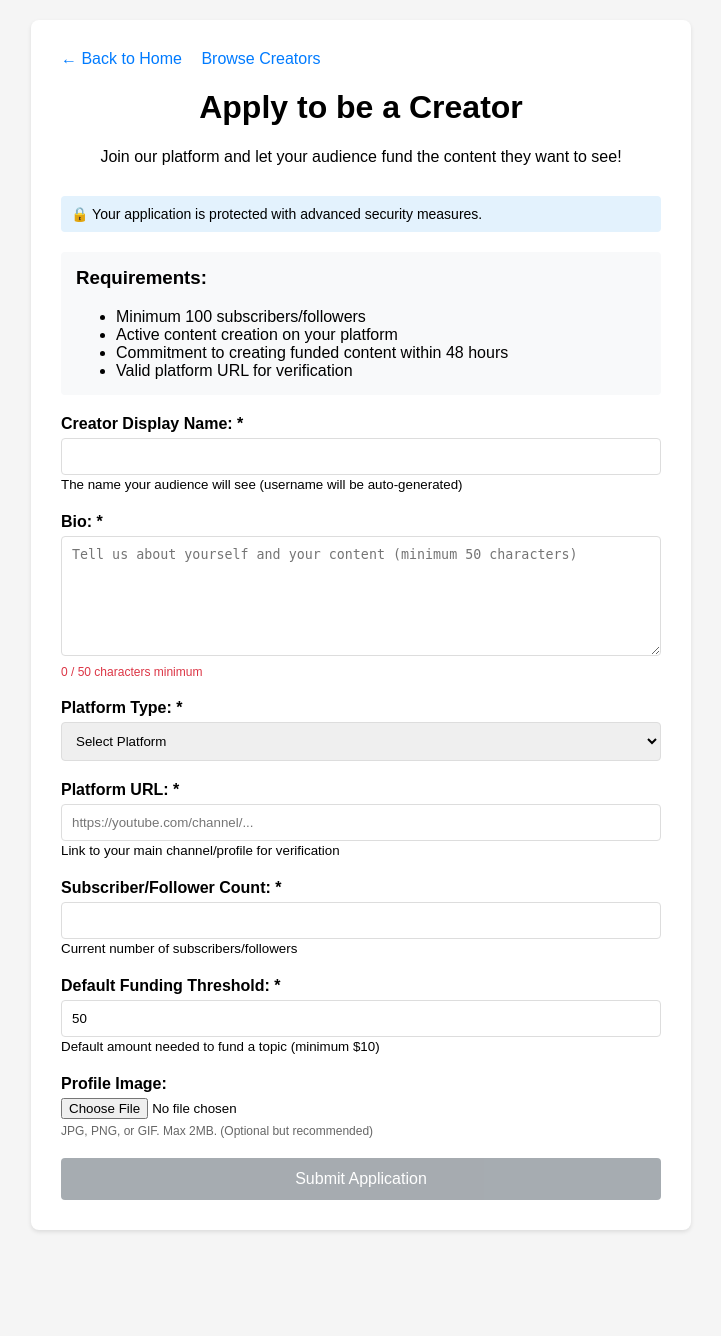
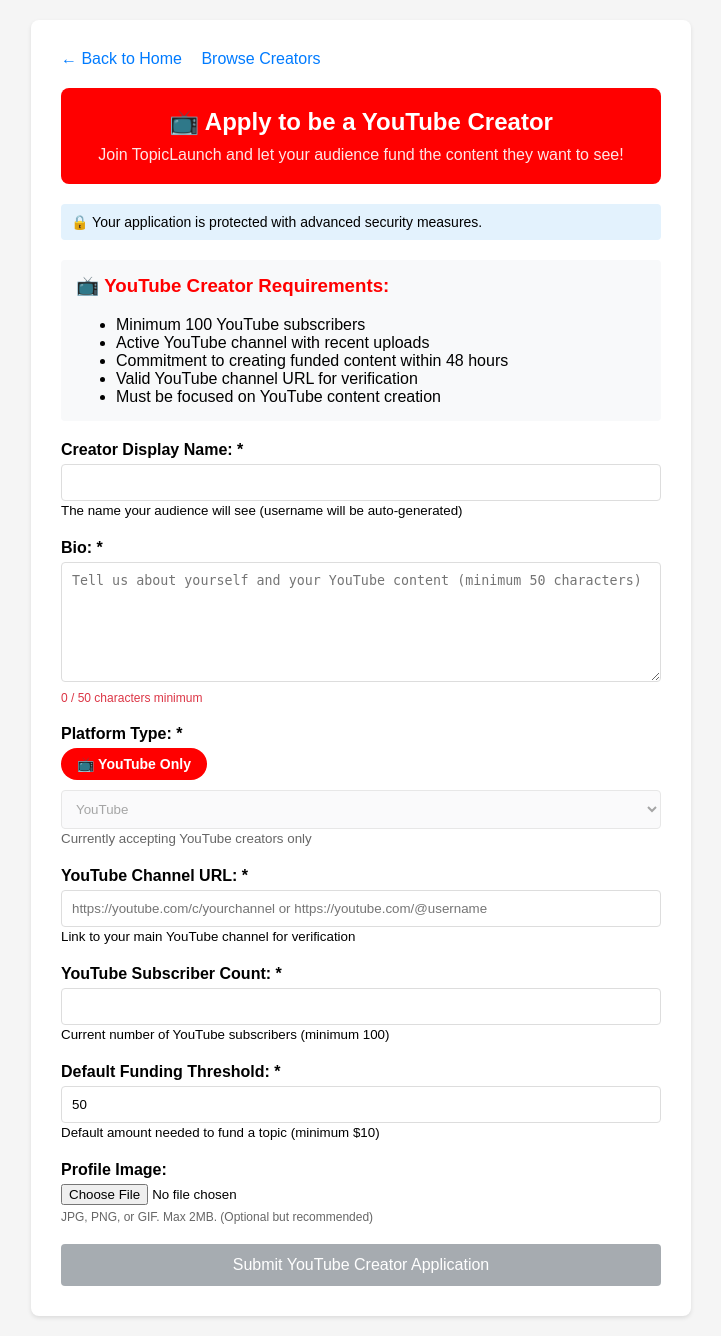
Before and after one commit to jaylenmareko/topic-funding, a PHP site: page /creators/apply.php in a window 1280 px wide. Shown: the whole page, without its empty margins (279-1000 px from the left). Before the commit the page ends 1232 px from the top, so only its background shows below. Run offline with PHP 8.4, Linux system fonts and the light colour scheme; the visitor is signed in with stand-in values (Sample User, id 1); data that the repository does not hold is empty.

Commit message:
Update apply.php

```diff
--- a/creators/apply.php
+++ b/creators/apply.php
@@ -1,5 +1,5 @@
 <?php
-// creators/apply.php - Fixed creator application form with security
+// creators/apply.php - Fixed creator application form with YouTube only
 session_start();
 require_once '../config/database.php';
 require_once '../config/csrf.php';
@@ -31,7 +31,7 @@ if ($_POST && !$existing_application) {
     // Sanitize inputs
     $display_name = InputSanitizer::sanitizeString($_POST['display_name']);
     $bio = InputSanitizer::sanitizeString($_POST['bio']);
-    $platform_type = InputSanitizer::sanitizeString($_POST['platform_type']);
+    $platform_type = 'youtube'; // Force YouTube only
     $platform_url = InputSanitizer::sanitizeUrl($_POST['platform_url']);
     $subscriber_count = InputSanitizer::sanitizeInt($_POST['subscriber_count']);
     $default_funding_threshold = InputSanitizer::sanitizeFloat($_POST['default_funding_threshold']);
@@ -67,18 +67,16 @@ if ($_POST && !$existing_application) {
         $errors[] = "Bio must be at least 50 characters";
     }
 
-    if (empty($platform_type)) {
-        $errors[] = "Platform type is required";
-    }
-
     if (empty($platform_url)) {
-        $errors[] = "Platform URL is required";
+        $errors[] = "YouTube channel URL is required";
     } elseif (!filter_var($platform_url, FILTER_VALIDATE_URL)) {
-        $errors[] = "Please enter a valid URL";
+        $errors[] = "Please enter a valid YouTube channel URL";
+    } elseif (strpos($platform_url, 'youtube.com') === false && strpos($platform_url, 'youtu.be') === false) {
+        $errors[] = "Please enter a valid YouTube channel URL";
     }
 
     if ($subscriber_count < 100) {
-        $errors[] = "Minimum 100 subscribers required";
+        $errors[] = "Minimum 100 YouTube subscribers required";
     }
 
     if ($default_funding_threshold < 10) {
@@ -157,7 +155,7 @@ if ($_POST && !$existing_application) {
             $db->bind(':user_id', $_SESSION['user_id']);
 
             if ($db->execute()) {
-                $success = "Creator application submitted successfully! We'll review it and get back to you. Your creator username will be: " . $username;
+                $success = "YouTube creator application submitted successfully! We'll review it and get back to you. Your creator username will be: " . $username;
             } else {
                 $errors[] = "Failed to submit application. Please try again.";
             }
@@ -171,7 +169,7 @@ if ($_POST && !$existing_application) {
 <!DOCTYPE html>
 <html>
 <head>
-    <title>Apply to be a Creator - Topic Funding</title>
+    <title>Apply to be a YouTube Creator - TopicLaunch</title>
     <meta name="viewport" content="width=device-width, initial-scale=1.0">
     <style>
         body { font-family: Arial, sans-serif; margin: 0; padding: 20px; background: #f5f5f5; }
@@ -179,23 +177,26 @@ if ($_POST && !$existing_application) {
         .nav { margin-bottom: 20px; }
         .nav a { color: #007bff; text-decoration: none; margin-right: 15px; }
         .header { text-align: center; margin-bottom: 30px; }
+        .youtube-header { background: #ff0000; color: white; padding: 20px; border-radius: 8px; margin-bottom: 20px; text-align: center; }
+        .youtube-header h2 { margin: 0; font-size: 24px; }
         .form-group { margin-bottom: 20px; }
         label { display: block; margin-bottom: 5px; font-weight: bold; }
         input[type="text"], input[type="url"], input[type="number"], select, textarea {
             width: 100%; padding: 10px; border: 1px solid #ddd; border-radius: 4px; box-sizing: border-box;
         }
         textarea { height: 120px; resize: vertical; }
-        .btn { background: #007bff; color: white; padding: 12px 24px; border: none; border-radius: 4px; cursor: pointer; font-size: 16px; width: 100%; }
-        .btn:hover { background: #0056b3; }
+        .btn { background: #ff0000; color: white; padding: 12px 24px; border: none; border-radius: 4px; cursor: pointer; font-size: 16px; width: 100%; }
+        .btn:hover { background: #cc0000; }
         .btn:disabled { background: #6c757d; cursor: not-allowed; }
         .error { color: red; margin-bottom: 10px; }
-        .success { color: green; margin-bottom: 10px; padding: 15px; background: #d4edda; border: 1px solid #c3e6cb; border-radius: 4px; }
+        .success { color: green; margin-bottom: 20px; padding: 15px; background: #d4edda; border: 1px solid #c3e6cb; border-radius: 4px; }
         .requirements { background: #f8f9fa; padding: 15px; border-radius: 4px; margin-bottom: 20px; }
-        .requirements h3 { margin-top: 0; }
+        .requirements h3 { margin-top: 0; color: #ff0000; }
         .requirements ul { margin-bottom: 0; }
         .security-note { background: #e3f2fd; padding: 10px; border-radius: 4px; margin-bottom: 20px; font-size: 14px; }
         .file-requirements { font-size: 12px; color: #666; margin-top: 5px; }
         .char-counter { font-size: 12px; color: #666; margin-top: 5px; }
+        .youtube-only { background: #ff0000; color: white; padding: 8px 16px; border-radius: 20px; font-size: 14px; font-weight: bold; margin-bottom: 10px; display: inline-block; }
 
         @media (max-width: 768px) {
             .container { margin: 10px; padding: 20px; }
@@ -209,9 +210,9 @@ if ($_POST && !$existing_application) {
             <a href="../creators/index.php">Browse Creators</a>
         </div>
 
-        <div class="header">
-            <h1>Apply to be a Creator</h1>
-            <p>Join our platform and let your audience fund the content they want to see!</p>
+        <div class="youtube-header">
+            <h2>📺 Apply to be a YouTube Creator</h2>
+            <p style="margin: 10px 0 0 0; opacity: 0.9;">Join TopicLaunch and let your audience fund the content they want to see!</p>
         </div>
 
         <div class="security-note">
@@ -219,12 +220,13 @@ if ($_POST && !$existing_application) {
         </div>
 
         <div class="requirements">
-            <h3>Requirements:</h3>
+            <h3>📺 YouTube Creator Requirements:</h3>
             <ul>
-                <li>Minimum 100 subscribers/followers</li>
-                <li>Active content creation on your platform</li>
+                <li>Minimum 100 YouTube subscribers</li>
+                <li>Active YouTube channel with recent uploads</li>
                 <li>Commitment to creating funded content within 48 hours</li>
-                <li>Valid platform URL for verification</li>
+                <li>Valid YouTube channel URL for verification</li>
+                <li>Must be focused on YouTube content creation</li>
             </ul>
         </div>
 
@@ -250,31 +252,30 @@ if ($_POST && !$existing_application) {
 
                 <div class="form-group">
                     <label>Bio: *</label>
-                    <textarea name="bio" id="bio" required placeholder="Tell us about yourself and your content (minimum 50 characters)"><?php echo isset($_POST['bio']) ? htmlspecialchars($_POST['bio']) : ''; ?></textarea>
+                    <textarea name="bio" id="bio" required placeholder="Tell us about yourself and your YouTube content (minimum 50 characters)"><?php echo isset($_POST['bio']) ? htmlspecialchars($_POST['bio']) : ''; ?></textarea>
                     <div class="char-counter" id="bioCounter">0 / 50 characters minimum</div>
                 </div>
 
                 <div class="form-group">
                     <label>Platform Type: *</label>
-                    <select name="platform_type" required>
-                        <option value="">Select Platform</option>
-                        <option value="youtube" <?php echo (isset($_POST['platform_type']) && $_POST['platform_type'] == 'youtube') ? 'selected' : ''; ?>>YouTube</option>
-                        <option value="twitch" <?php echo (isset($_POST['platform_type']) && $_POST['platform_type'] == 'twitch') ? 'selected' : ''; ?>>Twitch</option>
-                        <option value="tiktok" <?php echo (isset($_POST['platform_type']) && $_POST['platform_type'] == 'tiktok') ? 'selected' : ''; ?>>TikTok</option>
-                        <option value="other" <?php echo (isset($_POST['platform_type']) && $_POST['platform_type'] == 'other') ? 'selected' : ''; ?>>Other</option>
+                    <div class="youtube-only">📺 YouTube Only</div>
+                    <select name="platform_type" required disabled style="background: #f8f9fa;">
+                        <option value="youtube" selected>YouTube</option>
                     </select>
+                    <input type="hidden" name="platform_type" value="youtube">
+                    <small style="color: #666;">Currently accepting YouTube creators only</small>
                 </div>
 
                 <div class="form-group">
-                    <label>Platform URL: *</label>
-                    <input type="url" name="platform_url" value="<?php echo isset($_POST['platform_url']) ? htmlspecialchars($_POST['platform_url']) : ''; ?>" required placeholder="https://youtube.com/channel/...">
-                    <small>Link to your main channel/profile for verification</small>
+                    <label>YouTube Channel URL: *</label>
+                    <input type="url" name="platform_url" value="<?php echo isset($_POST['platform_url']) ? htmlspecialchars($_POST['platform_url']) : ''; ?>" required placeholder="https://youtube.com/c/yourchannel or https://youtube.com/@username">
+                    <small>Link to your main YouTube channel for verification</small>
                 </div>
 
                 <div class="form-group">
-                    <label>Subscriber/Follower Count: *</label>
+                    <label>YouTube Subscriber Count: *</label>
                     <input type="number" name="subscriber_count" value="<?php echo isset($_POST['subscriber_count']) ? htmlspecialchars($_POST['subscriber_count']) : ''; ?>" min="100" required>
-                    <small>Current number of subscribers/followers</small>
+                    <small>Current number of YouTube subscribers (minimum 100)</small>
                 </div>
 
                 <div class="form-group">
@@ -289,7 +290,7 @@ if ($_POST && !$existing_application) {
                     <div class="file-requirements">JPG, PNG, or GIF. Max 2MB. (Optional but recommended)</div>
                 </div>
 
-                <button type="submit" class="btn" id="submitBtn">Submit Application</button>
+                <button type="submit" class="btn" id="submitBtn">Submit YouTube Creator Application</button>
             </form>
         <?php endif; ?>
     </div>
@@ -331,7 +332,7 @@ if ($_POST && !$existing_application) {
 
     // Form submission loading state
     document.getElementById('creatorForm').addEventListener('submit', function() {
-        submitBtn.innerHTML = 'Submitting...';
+        submitBtn.innerHTML = 'Submitting YouTube Application...';
         submitBtn.disabled = true;
     });
     </script>
```
